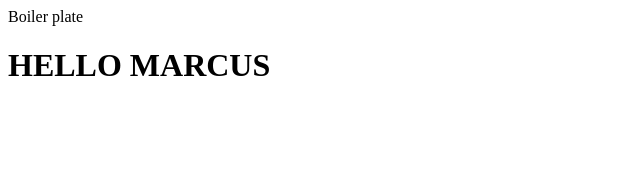
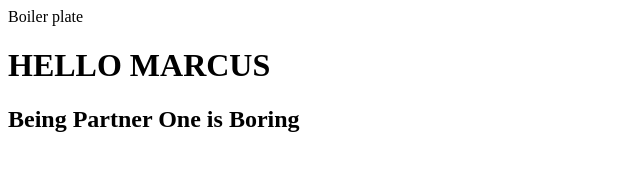
Before and after one commit to marcushilaire/Branching-Workflow, a plain HTML site: page index.html in a window 1280 px wide. Shown: the whole page, without its empty margins (0-640 px from the left). Drawn offline with Linux system fonts and the light colour scheme.

Commit message:
go partner two

```diff
--- a/index.html
+++ b/index.html
@@ -9,6 +9,7 @@
 <body>
     Boiler plate
     <h1>HELLO MARCUS</h1>
+    <h2>Being Partner One is Boring</h2>
 
 </body>
 </html>
```
